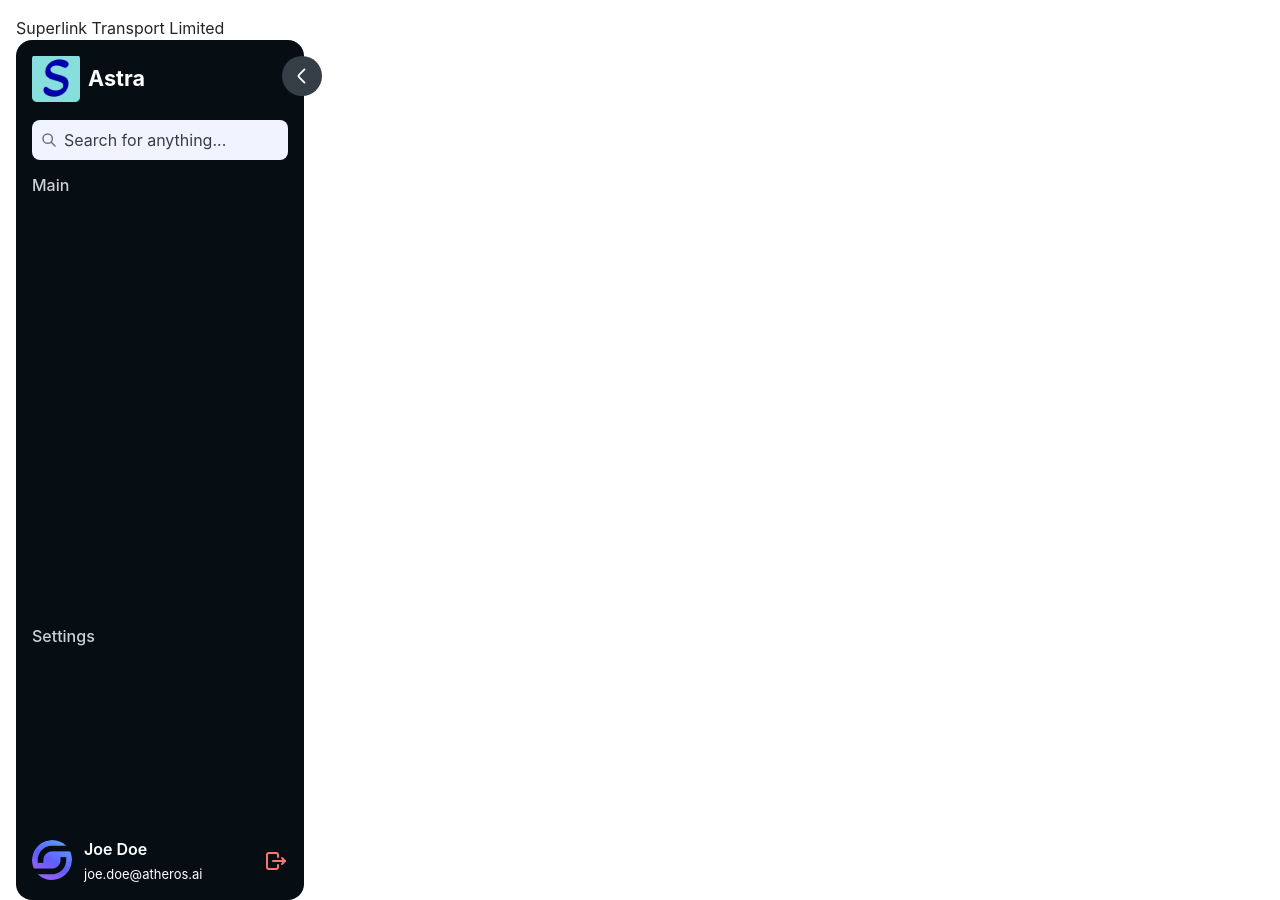
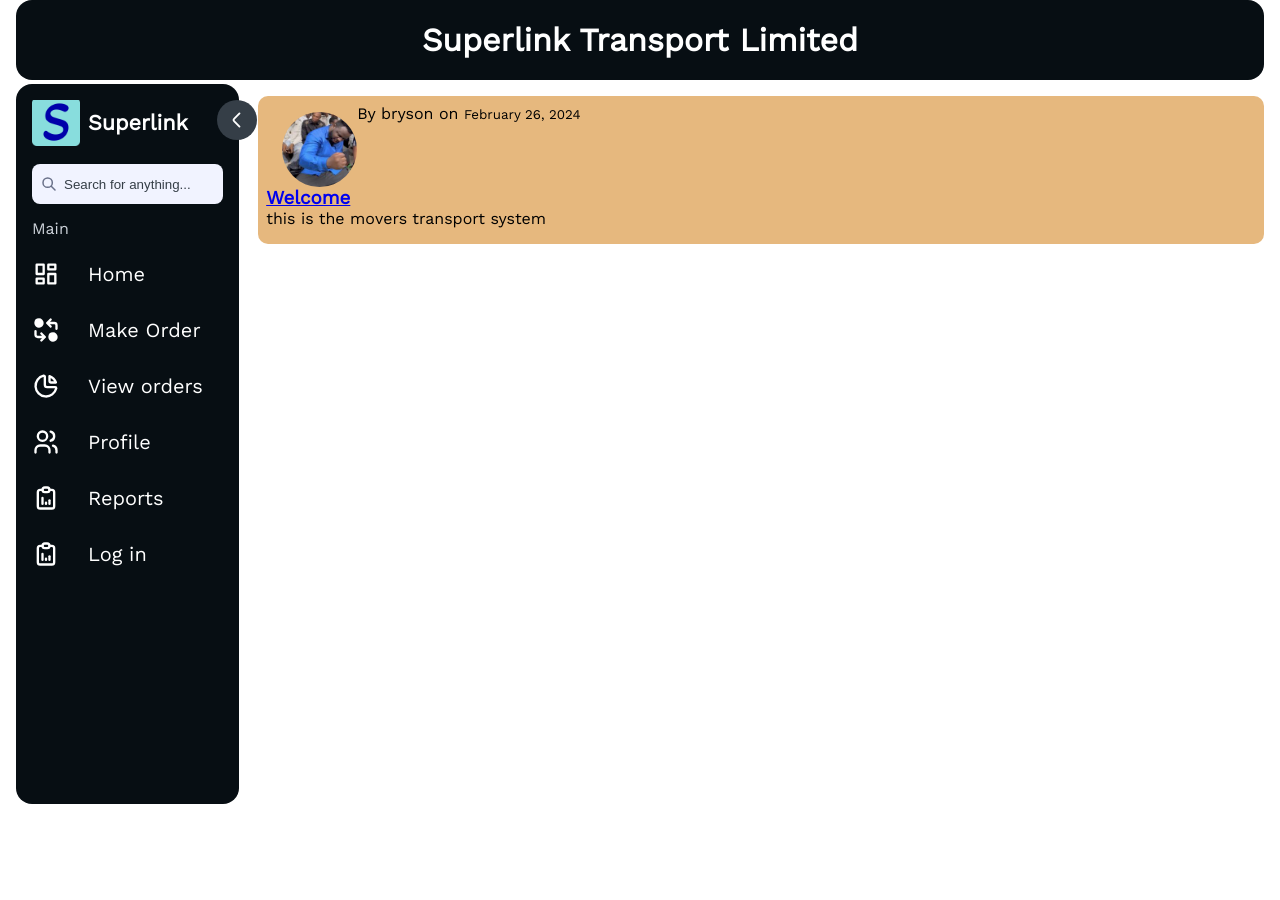
Before and after one commit to braeson-nyahera/movers-transport-system, a Django app: page /home in a window 1280 px wide. After the commit the page ends 804 px from the top, so only its background shows below. Run offline with Django 5.2, Linux system fonts and the light colour scheme; data comes from the database, SQL or seed files in the repository; both versions use the stored data as it was after the commit; some libraries are stand-ins or nearby versions.

Commit message:
progress

```diff
--- a/movers/home/static/home/css/style.css
+++ b/movers/home/static/home/css/style.css
@@ -12,10 +12,11 @@
 }
 
 body {
-  font-family: 'Inter', sans-serif;
+  font-family: 'Work Sans', sans-serif;
   font-size: 16px;
   padding: 16px;
   height: 100%;
+  padding-top: 0;
 }
 
 html {
@@ -28,20 +29,37 @@ html {
   box-sizing: border-box;
 }
 
+header{
+  position: sticky;
+  top: 0;
+  background-color: var(--sidebar-background);
+  color: var(--white);
+  border-radius: 1rem;
+  margin: 0;
+  height: 10vh;
+  align-items: center;
+  justify-content: center;
+  display: flex;
+  font-weight: 700;
+  font-size: 2rem;
+  z-index: 1;
+}
+
 .sidebar {
   position: sticky;
-  top: 0;
+  margin-top: 0.2rem;
+  top: 10.5vh;
   left: 0;
-  min-height: 53.75rem;
-  height: 100%;
+  height: 90vh;
   padding: 1rem 0px;
+  padding-bottom: 0;
   border-radius: 1rem;
   max-width: 18rem;
   display: flex;
   color: var(--white);
   flex-direction: column;
   background-color: var(--sidebar-background);
-  transition: max-width 0.1s ease-in-out;
+  transition: max-width 0.5s ease-in-out;
 }
 
 body.collapsed .sidebar {
@@ -198,7 +216,7 @@ body.collapsed .sidebar-links li {
 }
 
 .sidebar-links li a {
-  color: #F1F3FF;
+  color: var(--text-link);
   flex-grow: 1;
   padding: 0 1rem;
   font-size: 1.25rem;
@@ -372,3 +390,38 @@ body.collapsed .expand-btn svg {
     width: 100%;
   }
 }
+
+.right-section{
+  position: relative;
+  height: 100vh;
+  transition: all .5s;
+  margin-left: 1.2rem;
+  width: 90%;
+  align-items: left;
+  margin-top: 1rem;
+  transition: all .5s ease;
+}
+
+main{
+  display: flex;
+}
+
+article{
+  background-color: rgb(230, 184, 126);
+  height: fit-content;
+  border-radius: 10px;
+  padding: 0.5rem 1rem 1rem 0.5rem;
+  margin-bottom: 5px;
+}
+
+article .info_bar img{
+  border-radius: 100%;
+  height: 75px;
+  width: 75px;
+  margin: 0.5rem 0 0 1rem;
+}
+
+.info_bar{
+  display: flex;
+  bottom: 0%;
+}
--- a/movers/home/templates/home/base.html
+++ b/movers/home/templates/home/base.html
@@ -1,21 +1,18 @@
 {% load static %}
 <!DOCTYPE html>
 <html lang="en">
+
 <head>
-    <meta charset="UTF-8">
+  <meta charset="utf-8">
+  <link rel="icon" type="image/x-icon" href="{% static 'home/assets/superlink.png' %}">
   <link rel="preconnect" href="https://fonts.googleapis.com">
   <link rel="preconnect" href="https://fonts.gstatic.com" crossorigin>
   <link href="https://fonts.googleapis.com/css2?family=Work+Sans&display=swap" rel="stylesheet">
-    <link rel="icon" type="image/x-icon" href="{% static 'home/android-chrome-512x512.png' %}">
-    <meta name="viewport" content="width=device-width, initial-scale=1.0">
-    <link href="https://cdn.jsdelivr.net/npm/bootstrap@5.0.2/dist/css/bootstrap.min.css" rel="stylesheet" integrity="sha384-EVSTQN3/azprG1Anm3QDgpJLIm9Nao0Yz1ztcQTwFspd3yD65VohhpuuCOmLASjC" crossorigin="anonymous">
-    <link rel="stylesheet" type="text/css" href="{% static 'home/css/style.css' %}">
-    <!--<script src="https://kit.fontawesome.com/yourcode.js" crossorigin="anonymous"></script>
-    <script src="https://kit.fontawesome.com/a076d05399.js" crossorigin="anonymous"></script>-->
+  <link rel="stylesheet" href="{% static 'home/css/style.css'%}">
   {% if title %}
   <title> {{ title }}</title>
   {% else %}
-    <title>base</title>
+  <title>Superlink</title>
   {% endif %}
 </head>
 <body>
@@ -26,13 +23,14 @@
           Superlink Transport Limited
       {% endif %}
   </header>
+<main>
   <nav class="sidebar">
     <div class="sidebar-top-wrapper">
       <div class="sidebar-top">
         <a href="#" class="logo__wrapper">
-            <img src="{% static 'home/assets/superlink.png' %}" alt="Logo" class="logo-small">
+          <img src="{% static 'home/assets/superlink.png'%}" alt="Logo" class="logo-small">
           <span class="hide">
-              Astra
+            Superlink
           </span>
         </a>
       </div>
@@ -55,7 +53,7 @@
       <h2>Main</h2>
       <ul>
         <li>
-            <a href="#dashboard" title="Dashboard" class="tooltip">
+          <a href="{% url 'home' %}" title="Home" class="tooltip">
             <svg xmlns="http://www.w3.org/2000/svg" class="icon icon-tabler icon-tabler-layout-dashboard" width="24"
               height="24" viewBox="0 0 24 24" stroke-width="2" stroke="currentColor" fill="none" stroke-linecap="round"
               stroke-linejoin="round">
@@ -65,13 +63,12 @@
               <path d="M14 12h6v8h-6z" />
               <path d="M14 4h6v4h-6z" />
             </svg>
-              <span class="link hide">Dashboard</span>
-              <span class="tooltip__content">Dashboard</span>
-              <span>Hello</span>
+            <span class="link hide">Home</span>
+            <span class="tooltip__content">Home</span>
           </a>
         </li>
         <li>
-            <a href="#payments" title="Payments" class="tooltip">
+          <a href="{% url 'order' %}" title="Make order" class="tooltip">
             <svg xmlns="http://www.w3.org/2000/svg" class="icon icon-tabler icon-tabler-transform-filled" width="24"
               height="24" viewBox="0 0 24 24" stroke-width="2" stroke="currentColor" fill="none" stroke-linecap="round"
               stroke-linejoin="round">
@@ -87,12 +84,12 @@
               <path d="M6 2a4 4 0 1 1 -3.995 4.2l-.005 -.2l.005 -.2a4 4 0 0 1 3.995 -3.8z" stroke-width="0"
                 fill="currentColor" />
             </svg>
-              <span class="link hide">Payments</span>
-              <span class="tooltip__content">Payments</span>
+            <span class="link hide">Make Order</span>
+            <span class="tooltip__content">Make order</span>
           </a>
         </li>
         <li>
-            <a href="#analytics" title="Analytics" class="tooltip">
+          <a href="{% url 'orders_list' %}" title="View orders" class="tooltip">
             <svg xmlns="http://www.w3.org/2000/svg" class="icon icon-tabler icon-tabler-chart-pie" width="24"
               height="24" viewBox="0 0 24 24" stroke-width="2" stroke="currentColor" fill="none" stroke-linecap="round"
               stroke-linejoin="round">
@@ -100,27 +97,41 @@
               <path d="M10 3.2a9 9 0 1 0 10.8 10.8a1 1 0 0 0 -1 -1h-6.8a2 2 0 0 1 -2 -2v-7a.9 .9 0 0 0 -1 -.8" />
               <path d="M15 3.5a9 9 0 0 1 5.5 5.5h-4.5a1 1 0 0 1 -1 -1v-4.5" />
             </svg>
-              <span class="link hide">Analytics</span>
-              <span class="tooltip__content">Analytics</span>
+            <span class="link hide">View orders</span>
+            <span class="tooltip__content">View orders</span>
           </a>
         </li>
         <li>
-            <a href="#products" title="Products" class="tooltip">
-              <svg xmlns="http://www.w3.org/2000/svg" class="icon icon-tabler icon-tabler-box" width="24" height="24"
+          <a href="{% url 'profile' %}" title="Profile" class="tooltip">
+            <svg xmlns="http://www.w3.org/2000/svg" class="icon icon-tabler icon-tabler-users" width="24" height="24"
               viewBox="0 0 24 24" stroke-width="2" stroke="currentColor" fill="none" stroke-linecap="round"
               stroke-linejoin="round">
               <path stroke="none" d="M0 0h24v24H0z" fill="none" />
-                <path d="M12 3l8 4.5l0 9l-8 4.5l-8 -4.5l0 -9l8 -4.5" />
-                <path d="M12 12l8 -4.5" />
-                <path d="M12 12l0 9" />
-                <path d="M12 12l-8 -4.5" />
+              <path d="M9 7m-4 0a4 4 0 1 0 8 0a4 4 0 1 0 -8 0" />
+              <path d="M3 21v-2a4 4 0 0 1 4 -4h4a4 4 0 0 1 4 4v2" />
+              <path d="M16 3.13a4 4 0 0 1 0 7.75" />
+              <path d="M21 21v-2a4 4 0 0 0 -3 -3.85" />
             </svg>
-              <span class="link hide">Products</span>
-              <span class="tooltip__content">Products</span>
+            <span class="link hide">Profile</span>
+            <span class="tooltip__content">Profile</span>
           </a>
         </li>
+        {% if user.is_authenticated%}
           <li>
-            <a href="#reports" title="Reports" class="tooltip">
+            <a href="{% url 'logout'%}" title="Log out" class="tooltip">
+              <svg xmlns="http://www.w3.org/2000/svg" width="24" height="24" viewBox="0 0 24 24" stroke-width="2"
+                stroke="currentColor" fill="none" stroke-linecap="round" stroke-linejoin="round">
+                <path stroke="none" d="M0 0h24v24H0z" fill="none"></path>
+                <path d="M4 4m0 2a2 2 0 0 1 2 -2h12a2 2 0 0 1 2 2v12a2 2 0 0 1 -2 2h-12a2 2 0 0 1 -2 -2z"></path>
+                <path d="M4 13h3l3 3h4l3 -3h3"></path>
+              </svg>
+              <span class="link hide">Log out</span>
+              <span class="tooltip__content">Log out</span>
+            </a>
+          </li>
+        {% else %}
+          <li>
+            <a href="{url 'login'}" title="Log in" class="tooltip">
               <svg xmlns="http://www.w3.org/2000/svg" class="icon icon-tabler icon-tabler-report-analytics" width="24"
                 height="24" viewBox="0 0 24 24" stroke-width="2" stroke="currentColor" fill="none" stroke-linecap="round"
                 stroke-linejoin="round">
@@ -136,82 +147,35 @@
             </a>
           </li>
           <li>
-            <a href="#users" title="Users" class="tooltip">
-              <svg xmlns="http://www.w3.org/2000/svg" class="icon icon-tabler icon-tabler-users" width="24" height="24"
-                viewBox="0 0 24 24" stroke-width="2" stroke="currentColor" fill="none" stroke-linecap="round"
-                stroke-linejoin="round">
-                <path stroke="none" d="M0 0h24v24H0z" fill="none" />
-                <path d="M9 7m-4 0a4 4 0 1 0 8 0a4 4 0 1 0 -8 0" />
-                <path d="M3 21v-2a4 4 0 0 1 4 -4h4a4 4 0 0 1 4 4v2" />
-                <path d="M16 3.13a4 4 0 0 1 0 7.75" />
-                <path d="M21 21v-2a4 4 0 0 0 -3 -3.85" />
-              </svg>
-              <span class="link hide">Customers</span>
-              <span class="tooltip__content">Customers</span>
-            </a>
-          </li>
-      </div>
-
-      <div class="sidebar-links bottom-links">
-        <h2>Settings</h2>
-        <ul>
-          <li>
-            <a href="#settings" title="Settings" class="tooltip">
-              <svg xmlns="http://www.w3.org/2000/svg" width="24" height="24" viewBox="0 0 24 24" stroke-width="2"
-                stroke="currentColor" fill="none" stroke-linecap="round" stroke-linejoin="round">
-                <path stroke="none" d="M0 0h24v24H0z" fill="none"></path>
-                <path
-                  d="M10.325 4.317c.426 -1.756 2.924 -1.756 3.35 0a1.724 1.724 0 0 0 2.573 1.066c1.543 -.94 3.31 .826 2.37 2.37a1.724 1.724 0 0 0 1.065 2.572c1.756 .426 1.756 2.924 0 3.35a1.724 1.724 0 0 0 -1.066 2.573c.94 1.543 -.826 3.31 -2.37 2.37a1.724 1.724 0 0 0 -2.572 1.065c-.426 1.756 -2.924 1.756 -3.35 0a1.724 1.724 0 0 0 -2.573 -1.066c-1.543 .94 -3.31 -.826 -2.37 -2.37a1.724 1.724 0 0 0 -1.065 -2.572c-1.756 -.426 -1.756 -2.924 0 -3.35a1.724 1.724 0 0 0 1.066 -2.573c-.94 -1.543 .826 -3.31 2.37 -2.37c1 .608 2.296 .07 2.572 -1.065z">
-                </path>
-                <path d="M9 12a3 3 0 1 0 6 0a3 3 0 0 0 -6 0"></path>
-              </svg>
-              <span class="link hide">Settings</span>
-              <span class="tooltip__content">Settings</span>
-            </a>
-          </li>
-          <li>
-            <a href="#settings" title="Settings" class="tooltip">
-              <svg xmlns="http://www.w3.org/2000/svg" class="icon icon-tabler icon-tabler-building-bank" width="24"
+            <a href="{% url 'Register' %}" title="Register" class="tooltip">
+              <svg xmlns="http://www.w3.org/2000/svg" class="icon icon-tabler icon-tabler-report-analytics" width="24"
                 height="24" viewBox="0 0 24 24" stroke-width="2" stroke="currentColor" fill="none" stroke-linecap="round"
                 stroke-linejoin="round">
                 <path stroke="none" d="M0 0h24v24H0z" fill="none" />
-                <path d="M3 21l18 0" />
-                <path d="M3 10l18 0" />
-                <path d="M5 6l7 -3l7 3" />
-                <path d="M4 10l0 11" />
-                <path d="M20 10l0 11" />
-                <path d="M8 14l0 3" />
-                <path d="M12 14l0 3" />
-                <path d="M16 14l0 3" />
+                <path d="M9 5h-2a2 2 0 0 0 -2 2v12a2 2 0 0 0 2 2h10a2 2 0 0 0 2 -2v-12a2 2 0 0 0 -2 -2h-2" />
+                <path d="M9 3m0 2a2 2 0 0 1 2 -2h2a2 2 0 0 1 2 2v0a2 2 0 0 1 -2 2h-2a2 2 0 0 1 -2 -2z" />
+                <path d="M9 17v-5" />
+                <path d="M12 17v-1" />
+                <path d="M15 17v-3" />
               </svg>
-              <span class="link hide">Billing</span>
-              <span class="tooltip__content">Billing</span>
+              <span class="link hide">Log in</span>
+              <span class="tooltip__content">Log in</span>
             </a>
           </li>
-          <li>
-            <a href="#notifications" title="Notifications" class="tooltip">
-              <svg xmlns="http://www.w3.org/2000/svg" class="icon icon-tabler icon-tabler-bell" width="24" height="24"
-                viewBox="0 0 24 24" stroke-width="2" stroke="currentColor" fill="none" stroke-linecap="round"
-                stroke-linejoin="round">
-                <path stroke="none" d="M0 0h24v24H0z" fill="none" />
-                <path d="M10 5a2 2 0 1 1 4 0a7 7 0 0 1 4 6v3a4 4 0 0 0 2 3h-16a4 4 0 0 0 2 -3v-3a7 7 0 0 1 4 -6" />
-                <path d="M9 17v1a3 3 0 0 0 6 0v-1" />
-              </svg>
-              <span class="link hide">Notifications</span>
-              <span class="tooltip__content">Notifications</span>
-            </a>
-          </li>
-        </ul>
+        {% endif %}
     </div>
+
     <div class="divider"></div>
+    {% if user.is_authenticated %}
+      <div class="sidebar-links bottom-links">
         <div class="sidebar__profile">
           <div class="avatar__wrapper">
-          <img class="avatar" src="{% static 'home/assets/storeify.png' %}" alt="Joe Doe Picture">
+            <img class="avatar" src="{{ user.profile.image.url}}" alt="{{ user.username}} pic">
             <div class="online__status"></div>
           </div>
           <section class="avatar__name hide">
-          <div class="user-name">Joe Doe</div>
-          <div class="email">joe.doe@atheros.ai</div>
+            <div class="user-name">{{ user.username }}</div>
+            <div class="email">{{ user.email }}</div>
           </section>
           <a href="#logout" class="logout">
             <svg xmlns="http://www.w3.org/2000/svg" class="icon icon-tabler icon-tabler-logout" width="24" height="24"
@@ -225,33 +189,12 @@
           </a>
         </div>
       </div>
+
+    {% endif %}
+    </div>
   </nav>
 
-    <!--<div class="sidebar">
-        <ul>
-            <header>
-                <img src="{% static 'home/android-chrome-512x512.png' %}">
-                Superlink</header>
-            <li><a href="{% url 'home' %}"><i class="fas fa-qrcode"></i>Home</a>
-            </li>
-            <li><a href="{% url 'order' %}"><i class="fas fa-link">Request</i></a>
-            </li>
-            <li><a href="{% url 'orders_list' %}"><i class="fas fa-stream">View orders </i></a>
-            </li>
-            <li><a href="{% url 'profile' %}"><i class="fas fa-sliders">User Profile</i></a>
-            </li>
-            {% if user.is_authenticated %}
-            <li><a href="{% url 'logout' %}"><i class="fas fa-envelope">Log out</i></a>
-            </li>
-            {% else %}
-            <li><a href="{% url 'login' %}"><i class="fas fa-envelope">Log in</i></a>
-            </li>
-            <li><a href="{% url 'register' %}"><i class="fas fa-envelope">Register</i></a>
-            </li>
-            {% endif %}
-        </ul>
-    </div>
-    <section>
+<section class="right-section">
     {% if messages %}
         {% for message in messages %}
             <div class="alert alert-{{ message.tags }}">
@@ -262,11 +205,12 @@
     {% block content%}
 
     {% endblock %}
-    </section>-->
+</section>
+</main>
   <script src="{% static 'home/js/script.js' %}">
     <script src="https://code.jquery.com/jquery-3.2.1.slim.min.js" integrity="sha384-KJ3o2DKtIkvYIK3UENzmM7KCkRr/rE9/Qpg6aAZGJwFDMVNA/GpGFF93hXpG5KkN" crossorigin="anonymous"></script>
     <script src="https://cdn.jsdelivr.net/npm/popper.js@1.12.9/dist/umd/popper.min.js" integrity="sha384-ApNbgh9B+Y1QKtv3Rn7W3mgPxhU9K/ScQsAP7hUibX39j7fakFPskvXusvfa0b4Q" crossorigin="anonymous"></script>
     <script src="https://cdn.jsdelivr.net/npm/bootstrap@4.0.0/dist/js/bootstrap.min.js" integrity="sha384-JZR6Spejh4U02d8jOt6vLEHfe/JQGiRRSQQxSfFWpi1MquVdAyjUar5+76PVCmYl" crossorigin="anonymous"></script>
+</body>
 
-</body>
 </html>
--- a/movers/home/templates/home/landing.html
+++ b/movers/home/templates/home/landing.html
@@ -3,7 +3,7 @@
 <html lang="en">
 <head>
     <meta charset="UTF-8">
-    <link rel="icon" type="image/x-icon" href="{% static 'home/android-chrome-512x512.png' %}">
+    <link rel="icon" type="image/x-icon" href="{% static 'home/assets/superlink.png' %}">
     <meta name="viewport" content="width=device-width, initial-scale=1.0">
     <link href="https://cdn.jsdelivr.net/npm/bootstrap@5.0.2/dist/css/bootstrap.min.css" rel="stylesheet" integrity="sha384-EVSTQN3/azprG1Anm3QDgpJLIm9Nao0Yz1ztcQTwFspd3yD65VohhpuuCOmLASjC" crossorigin="anonymous">
     <title>Superlink</title>
--- a/movers/home/views.py
+++ b/movers/home/views.py
@@ -48,7 +48,7 @@ def landing(request):
     return render(request, 'home/landing.html')
 
 def base(request):
-    return render(request, 'home/base.html')
+    return render(request, 'home/new.html')
 
 def about(request):
     return render(request,'home/about.html',{'title':'About'})
--- a/movers/users/views.py
+++ b/movers/users/views.py
@@ -35,8 +35,8 @@ def profile(request):
         p_form = ProfileUpdateForm(instance=request.user.profile)
     context={
         'u_form':u_form,
-        'p_form':p_form
+        'p_form':p_form,
     }
 
 
-    return render(request,'users/profile.html',context)
+    return render(request,'users/profile.html', context)
```
Also changed, not shown: movers/home/templates/home/base2.html (added, +273 -0 lines), movers/db.sqlite3, movers/home/static/home/js/script.js (indentation only). Lines whose indentation alone changed are shown as unchanged.
